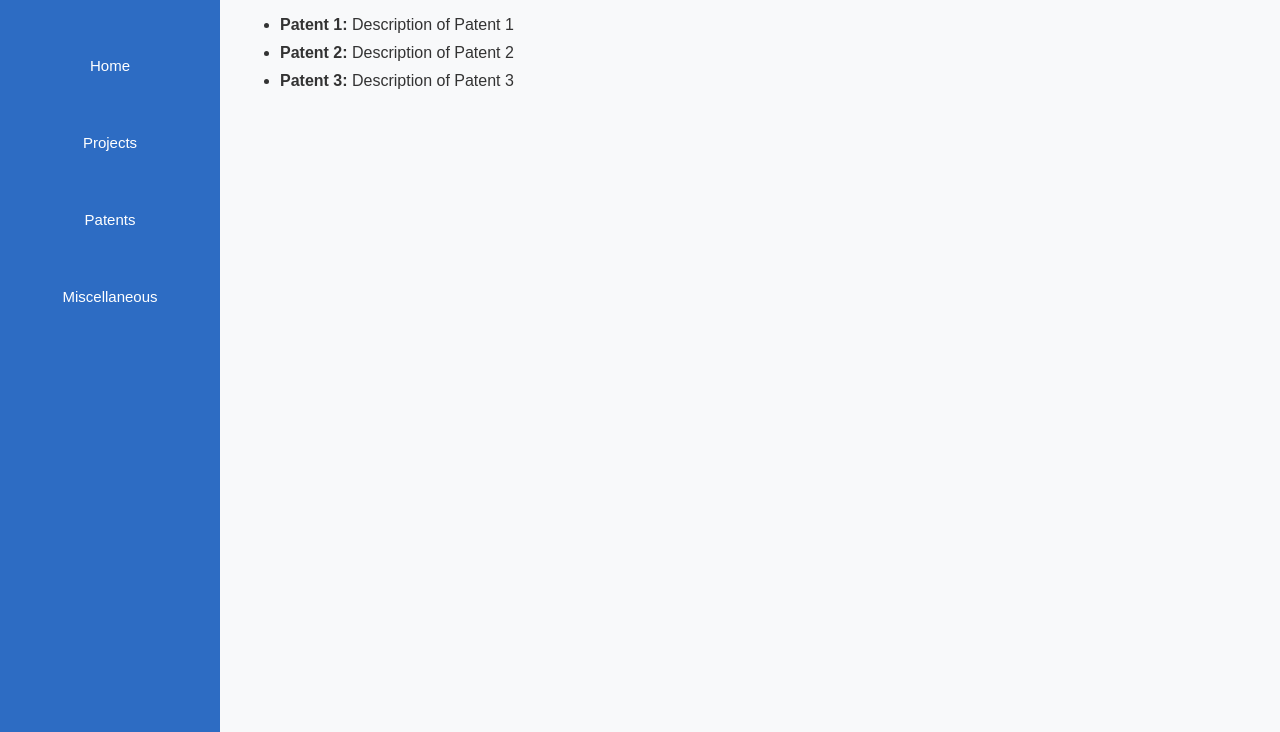
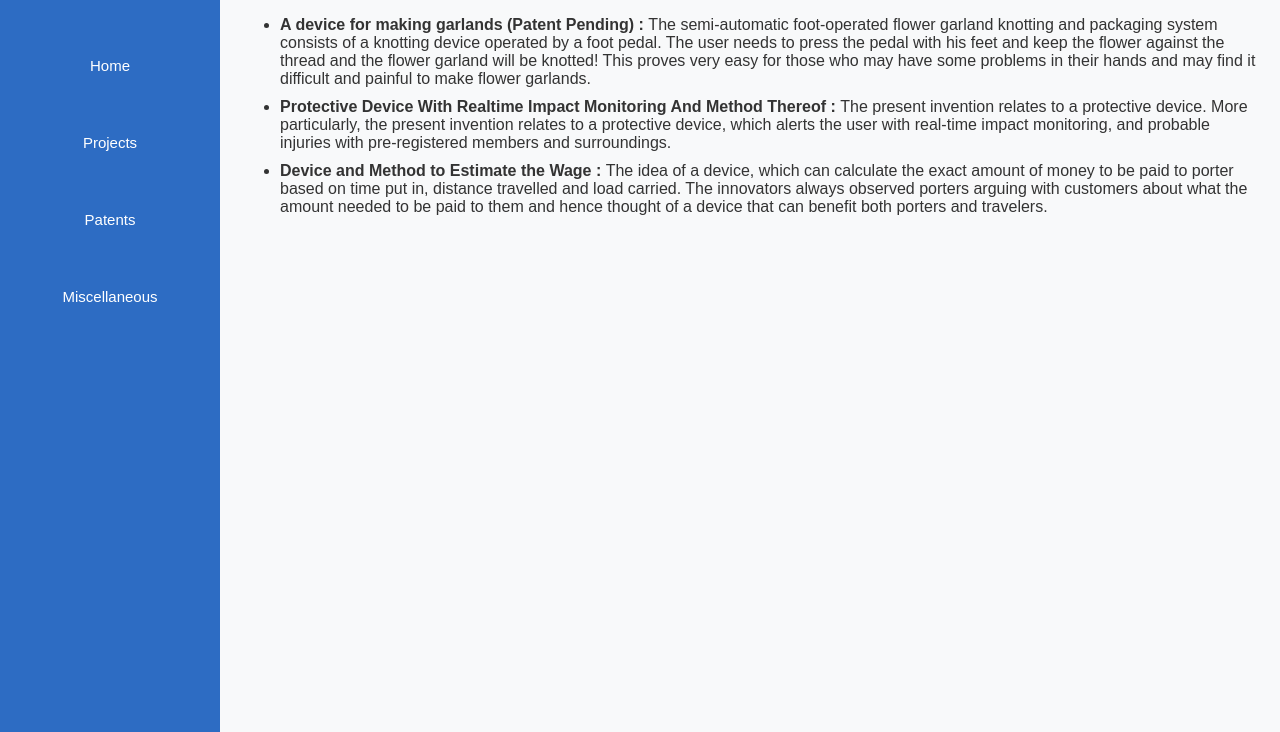
Before and after one commit to Mute-Ventriloquist/Mute-Ventriloquist.github.io, a plain HTML site: page patents.html in a window 1280 px wide. Shown: the part 68-800 px from the top of the page. Drawn offline with Linux system fonts and the light colour scheme.

Commit message:
Patents 1

```diff
--- a/patents.html
+++ b/patents.html
@@ -19,9 +19,9 @@
     <div class="main-content">
       <h2>Patents</h2>
       <ul>
-        <li><strong>Patent 1:</strong> Description of Patent 1</li>
-        <li><strong>Patent 2:</strong> Description of Patent 2</li>
-        <li><strong>Patent 3:</strong> Description of Patent 3</li>
+        <li><strong>A device for making garlands (Patent Pending) : </strong> The semi-automatic foot-operated flower garland knotting and packaging system consists of a knotting device operated by a foot pedal. The user needs to press the pedal with his feet and keep the flower against the thread and the flower garland will be knotted!  This proves very easy for those who may have some problems in their hands and may find it difficult and painful to make flower garlands. </li>
+        <li><strong>Protective Device With Realtime Impact Monitoring And Method Thereof : </strong> The present invention relates to a protective device. More particularly, the present invention relates to a protective device, which alerts the user with real-time impact monitoring, and probable injuries with pre-registered members and surroundings. </li>
+        <li><strong>Device and Method to Estimate the Wage : </strong> The idea of a device, which can calculate the exact amount of money to be paid to porter based on time put in, distance travelled and load carried. The innovators always observed porters arguing with customers about what the amount needed to be paid to them and hence thought of a device that can benefit both porters and travelers. </li>
       </ul>
     </div>
   </div>
```
